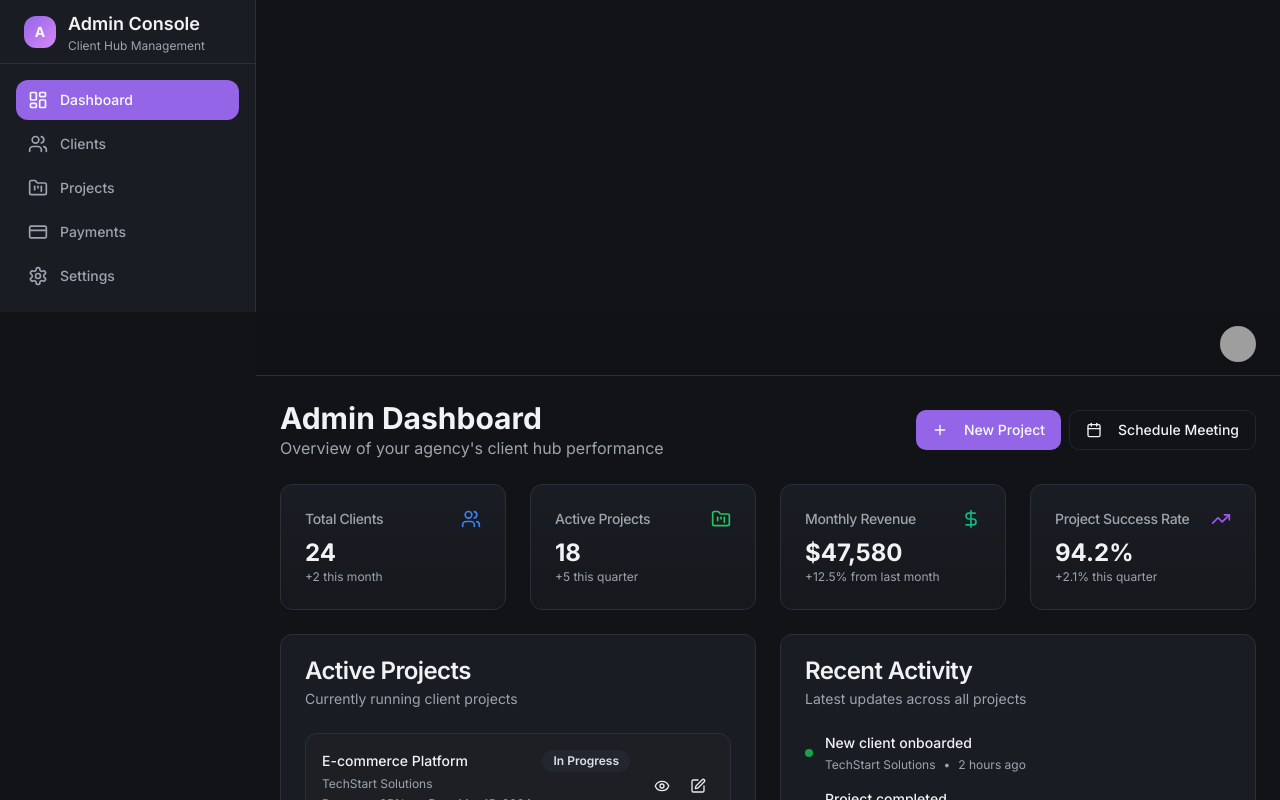
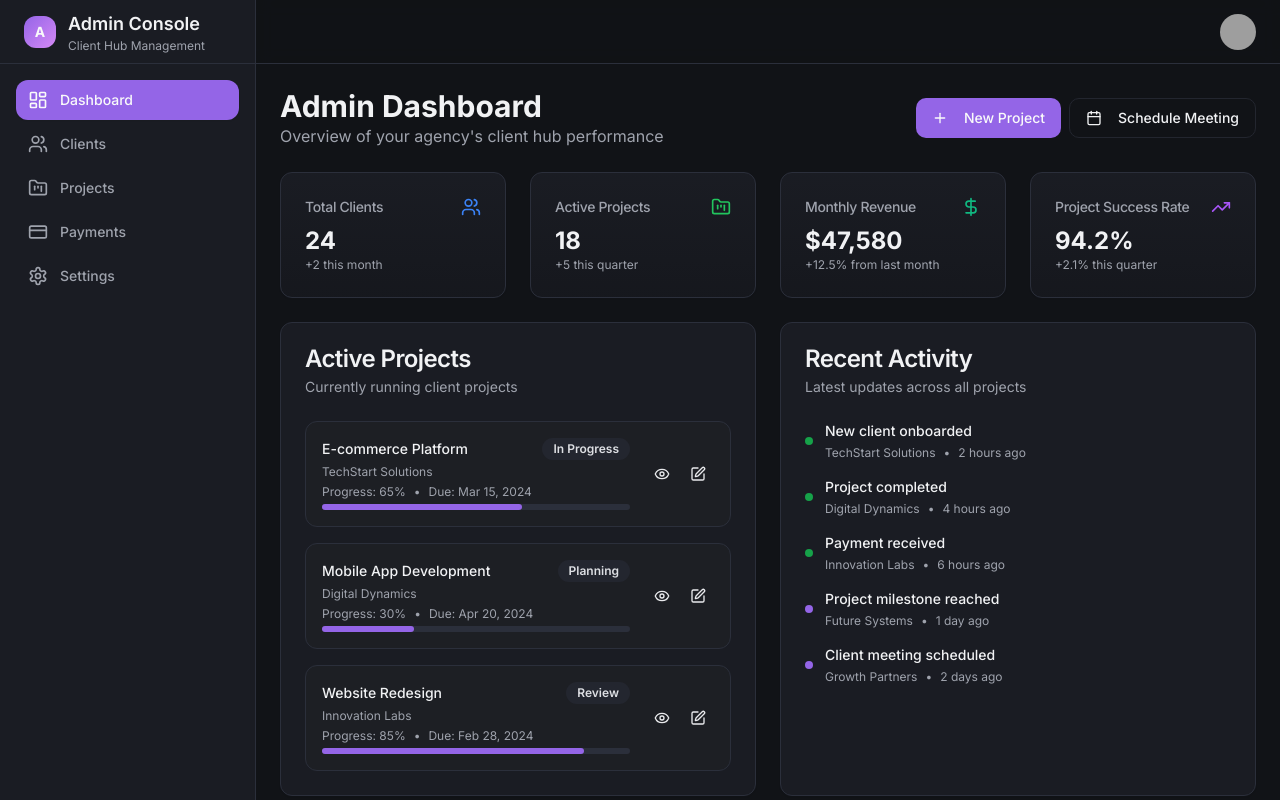
Before and after one commit to ezelamass/progress-view, a React (Vite) app: page /admin in a window 1280 px wide. Shown: the top 800 px of the page. Built offline with nearby package versions, Linux system fonts and the light colour scheme; grey boxes are pictures that could not be loaded.

Commit message:
Fix admin layout issues
The admin layout was broken due to incorrect positioning of the main content relative to the sidebar. This commit adjusts the `lg:pl-64` class to ensure the main content area correctly accounts for the sidebar's width on larger screens, resolving the layout break.

```diff
--- a/src/layouts/AdminLayout.tsx
+++ b/src/layouts/AdminLayout.tsx
@@ -62,7 +62,7 @@ export default function AdminLayout() {
   };
 
   return (
-    <div className="min-h-screen bg-background">
+    <div className="flex min-h-screen w-full bg-background">
       {/* Mobile sidebar backdrop */}
       {sidebarOpen && (
         <div
@@ -74,8 +74,8 @@ export default function AdminLayout() {
       {/* Sidebar */}
       <aside
         className={cn(
-          "fixed inset-y-0 left-0 z-50 w-64 transform bg-card border-r border-border transition-transform lg:translate-x-0 lg:static lg:inset-0",
-          sidebarOpen ? "translate-x-0" : "-translate-x-full"
+          "fixed inset-y-0 left-0 z-50 w-64 bg-card border-r border-border transition-transform duration-300 ease-in-out lg:relative lg:translate-x-0",
+          sidebarOpen ? "translate-x-0" : "-translate-x-full lg:translate-x-0"
         )}
       >
         <div className="flex h-full flex-col">
@@ -120,7 +120,7 @@ export default function AdminLayout() {
       </aside>
 
       {/* Main content */}
-      <div className="lg:pl-64">
+      <div className="flex flex-1 flex-col">
         {/* Top header */}
         <header className="sticky top-0 z-40 flex h-16 items-center gap-x-4 border-b border-border bg-background/95 backdrop-blur supports-[backdrop-filter]:bg-background/60 px-6">
           <Button
@@ -177,7 +177,7 @@ export default function AdminLayout() {
         </header>
 
         {/* Page content */}
-        <main className="p-6">
+        <main className="flex-1 p-6">
           <Outlet />
         </main>
       </div>
```
